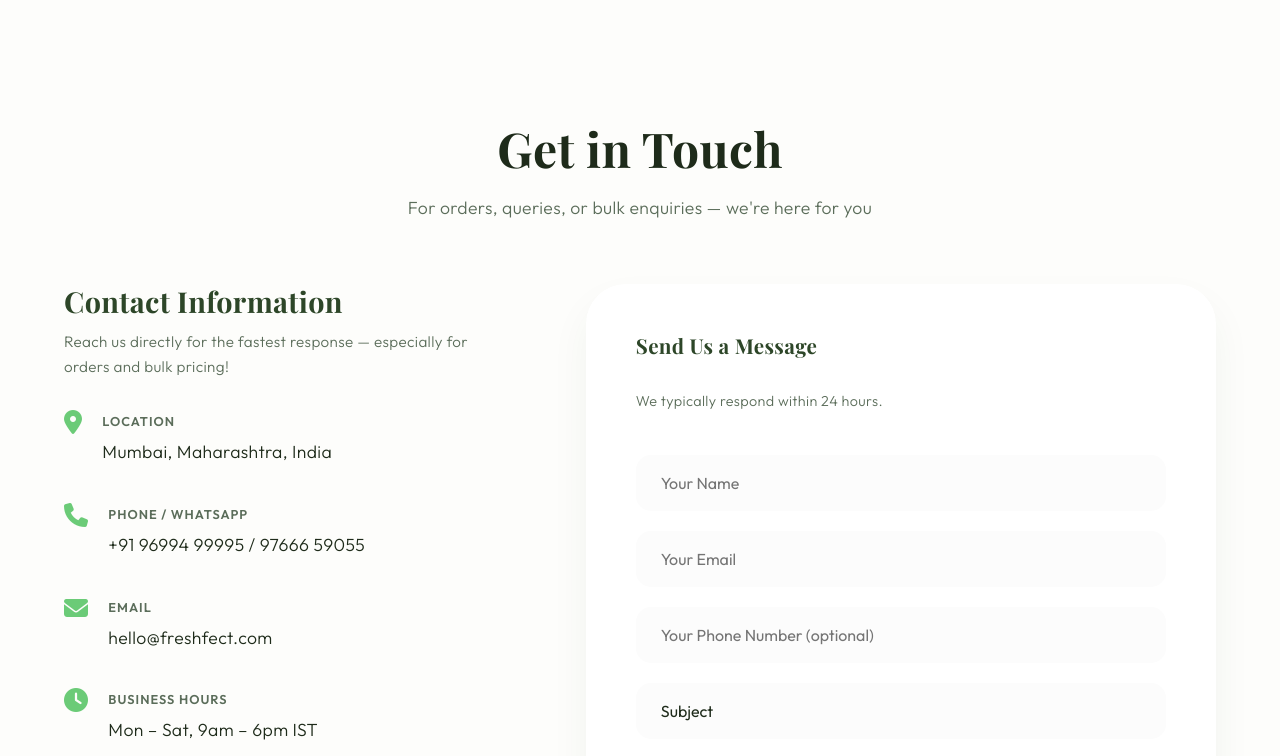
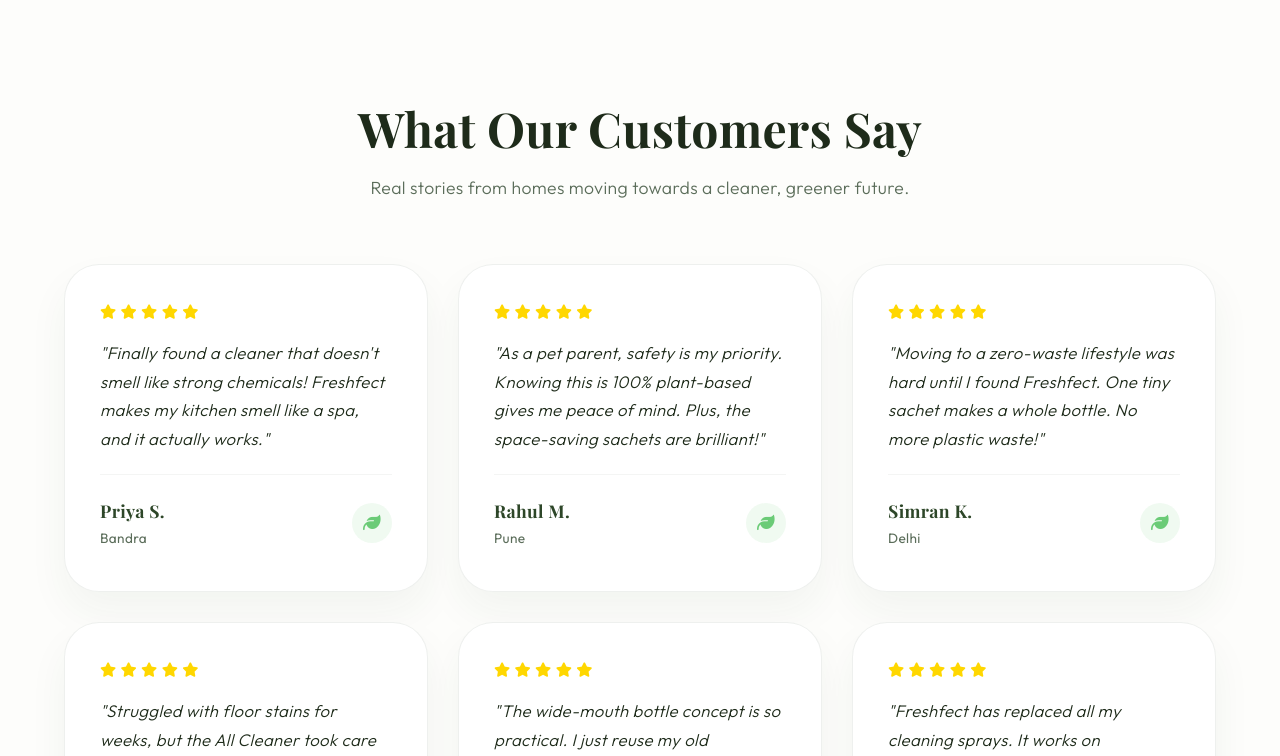
Before and after one commit to Shreyas0011/freshfect-website, a website built with Vite: page index.html in a window 1280 px wide. Shown: the part 5914-6670 px from the top of the page. Built offline with nearby package versions, Linux system fonts and the light colour scheme; a web font is replaced by a local one.

Commit message:
feat: add Customer Reviews section with 6 reviews

```diff
--- a/main.js
+++ b/main.js
@@ -6,6 +6,7 @@
 
 import { Contact } from './src/components/Contact.js';
 
+import { Reviews } from './src/components/Reviews.js';
 import { Footer } from './src/components/Footer.js';
 
 const app = document.querySelector('#app');
@@ -28,6 +29,7 @@
     ${About()}
     ${Products()}
     ${HowToUse()}
+    ${Reviews()}
     ${Contact()}
 
   </main>
--- /dev/null
+++ b/src/components/Reviews.js
@@ -0,0 +1,70 @@
+export function Reviews() {
+  const reviews = [
+    {
+      name: 'Priya S.',
+      location: 'Bandra',
+      text: 'Finally found a cleaner that doesn\'t smell like strong chemicals! Freshfect makes my kitchen smell like a spa, and it actually works.',
+      rating: 5
+    },
+    {
+      name: 'Rahul M.',
+      location: 'Pune',
+      text: 'As a pet parent, safety is my priority. Knowing this is 100% plant-based gives me peace of mind. Plus, the space-saving sachets are brilliant!',
+      rating: 5
+    },
+    {
+      name: 'Simran K.',
+      location: 'Delhi',
+      text: 'Moving to a zero-waste lifestyle was hard until I found Freshfect. One tiny sachet makes a whole bottle. No more plastic waste!',
+      rating: 5
+    },
+    {
+      name: 'Arjun V.',
+      location: 'Mumbai',
+      text: 'Struggled with floor stains for weeks, but the All Cleaner took care of it in one go. Highly recommend the bundle pack.',
+      rating: 5
+    },
+    {
+      name: 'Neha R.',
+      location: 'Bangalore',
+      text: 'The wide-mouth bottle concept is so practical. I just reuse my old containers and order the sachets. Environmentally friendly and cost-effective!',
+      rating: 5
+    },
+    {
+      name: 'Vikram G.',
+      location: 'Hyderabad',
+      text: 'Freshfect has replaced all my cleaning sprays. It works on everything from my glass dining table to the kitchen tile. Truly a universal solution.',
+      rating: 5
+    }
+  ];
+
+  const stars = '<i class="fas fa-star"></i>'.repeat(5);
+
+  const reviewCards = reviews.map((r, i) => `
+    <div class="review-card reveal" style="--delay: ${i * 0.1}s">
+        <div class="review-rating">${stars}</div>
+        <p class="review-text">"${r.text}"</p>
+        <div class="review-author">
+            <div class="author-info">
+                <strong>${r.name}</strong>
+                <span>${r.location}</span>
+            </div>
+            <div class="review-icon">
+                <i class="fas fa-leaf"></i>
+            </div>
+        </div>
+    </div>
+  `).join('');
+
+  return `
+    <section id="reviews" class="reviews-section">
+        <div class="section-title reveal">
+            <h2>What Our Customers Say</h2>
+            <p>Real stories from homes moving towards a cleaner, greener future.</p>
+        </div>
+        <div class="reviews-grid">
+            ${reviewCards}
+        </div>
+    </section>
+  `;
+}
--- a/style.css
+++ b/style.css
@@ -1062,6 +1062,94 @@
     .htu-dot { width: 40px; height: 40px; font-size: 1rem; }
     .htu-section { border-radius: 25px; margin: 0 0 40px; }
 }
+
+/* Reviews Section */
+.reviews-section {
+    padding: clamp(60px, 10vw, 100px) 5%;
+    max-width: 1400px;
+    margin: 0 auto;
+    position: relative;
+    overflow: hidden;
+}
+
+.reviews-grid {
+    display: grid;
+    grid-template-columns: repeat(auto-fit, minmax(280px, 1fr));
+    gap: 30px;
+    margin-top: 50px;
+}
+
+.review-card {
+    background: white;
+    padding: 40px 35px;
+    border-radius: 35px;
+    box-shadow: var(--shadow-premium);
+    transition: var(--transition-premium);
+    border: 1px solid var(--glass-border);
+    display: flex;
+    flex-direction: column;
+    gap: 20px;
+    position: relative;
+    height: 100%;
+}
+
+.review-card:hover {
+    transform: translateY(-12px);
+    box-shadow: 0 30px 60px rgba(45, 70, 40, 0.08);
+}
+
+.review-rating {
+    color: #FFD700;
+    font-size: 0.9rem;
+    display: flex;
+    gap: 4px;
+}
+
+.review-text {
+    font-size: 1.05rem;
+    color: var(--text-dark);
+    line-height: 1.7;
+    font-style: italic;
+    flex-grow: 1;
+}
+
+.review-author {
+    display: flex;
+    justify-content: space-between;
+    align-items: center;
+    padding-top: 20px;
+    border-top: 1px solid rgba(45, 70, 40, 0.05);
+}
+
+.author-info {
+    display: flex;
+    flex-direction: column;
+}
+
+.author-info strong {
+    color: var(--primary-green);
+    font-family: 'Playfair Display', serif;
+    font-size: 1.1rem;
+}
+
+.author-info span {
+    font-size: 0.85rem;
+    color: var(--text-muted);
+    font-weight: 500;
+}
+
+.review-icon {
+    width: 40px;
+    height: 40px;
+    background: rgba(107, 203, 119, 0.1);
+    color: var(--accent-green);
+    border-radius: 50%;
+    display: flex;
+    align-items: center;
+    justify-content: center;
+    font-size: 1.1rem;
+}
+
 
 /* Contact Section */
 .contact-container {
```
